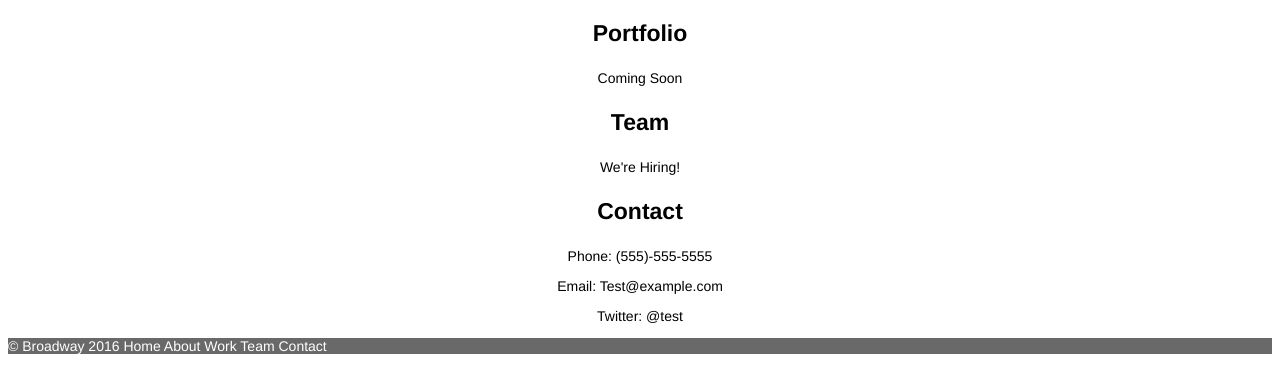
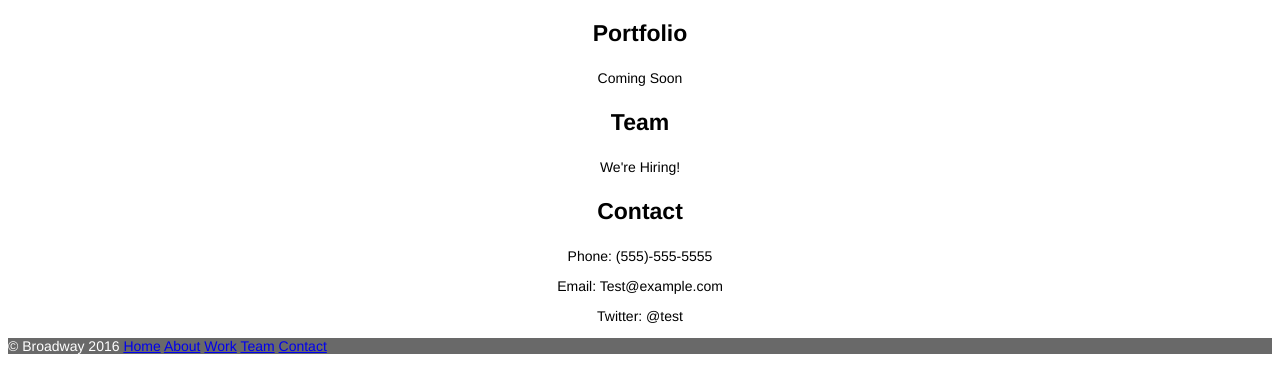
Before and after one commit to anicaug/Broadway, a plain HTML site: page index.html in a window 1280 px wide. Shown: the part 1725-2093 px from the top of the page. Drawn offline with Linux system fonts and the light colour scheme.

Commit message:
Fifth commit. Add navigation.

```diff
--- a/index.html
+++ b/index.html
@@ -3,17 +3,19 @@
   <head>
     <meta charset="utf-8">
     <title>Broadway_anicaug</title>
-    <link href="./resources/style.css" type="text/css" rel="stylesheet">
+    <link href="resources/style.css" type="text/css" rel="stylesheet">
   </head>
     <body>
+
       <div class="header">
         <h1>Broadway Design</h1>
-        <h4><a href="">Home</a></h4>
-        <h4><a href="">Process</a></h4>
-        <h4><a href="">Work</a></h4>
-        <h4><a href="">Team</a></h4>
-        <h4><a href="">Contact</a></h4>
+        <h4><a class="btn-nav" href="#">Home</a></h4>
+        <h4><a class="btn-nav" href="#process">Process</a></h4>
+        <h4><a class="btn-nav" href="#work">Work</a></h4>
+        <h4><a class="btn-nav" href="#team">Team</a></h4>
+        <h4><a class="btn-nav" href="#contact">Contact</a></h4>
       </div>
+
       <div class="process">
         <h2>Our Process</h2>
         <img src="https://s3.amazonaws.com/codecademy-content/programs/freelance-one/broadway/images/identify.svg" alt="curly arrow">
@@ -26,21 +28,36 @@
         <h3>Execute</h3>
           <p>We put everything we have into our work.</p>
       </div>
+
       <div class="design">
         <h3>Designed in New York</h3>
       </div>
-      <div class="info">
+
+      <div class="work">
         <h3>Portfolio</h3>
           <p>Coming Soon</p>
+      </div>
+
+      <div class="team">
         <h3>Team</h3>
           <p>We're Hiring!</p>
+      </div>
+
+      <div class="contact">
         <h3>Contact</h3>
           <p>Phone: (555)-555-5555</p>
           <p>Email: Test@example.com</p>
           <p>Twitter: @test</p>
       </div>
+
       <div class="copyright">
-        <p>&#169; Broadway 2016 Home About Work Team Contact</p>
+        <p>&#169; Broadway 2016
+          <a class="btn-nav" href="#">Home</a>
+          <a class="btn-nav" href="#about">About</a>
+          <a class="btn-nav" href="#work">Work</a>
+          <a class="btn-nav" href="#team">Team</a>
+          <a class="btn-nav" href="#contact">Contact</a>
+        </p>
       </div>
     </body>
   </html>
--- a/resources/style.css
+++ b/resources/style.css
@@ -25,12 +25,16 @@ p {
   font-size: 14px;
 }
 
-.header, .process, .design, .info {
+.process,
+.work,
+.team,
+.contact {
   text-align: center;
 }
 
 .header, .design {
-  background-image: url("https://s3.amazonaws.com/codecademy-content/programs/freelance-one/broadway/images/the-flatiron-building.png");
+  background-image: url('https://s3.amazonaws.com/codecademy-content/programs/freelance-one/broadway/images/the-flatiron-building.png');
+  text-align: center;
   color: white;
 }
 
```
